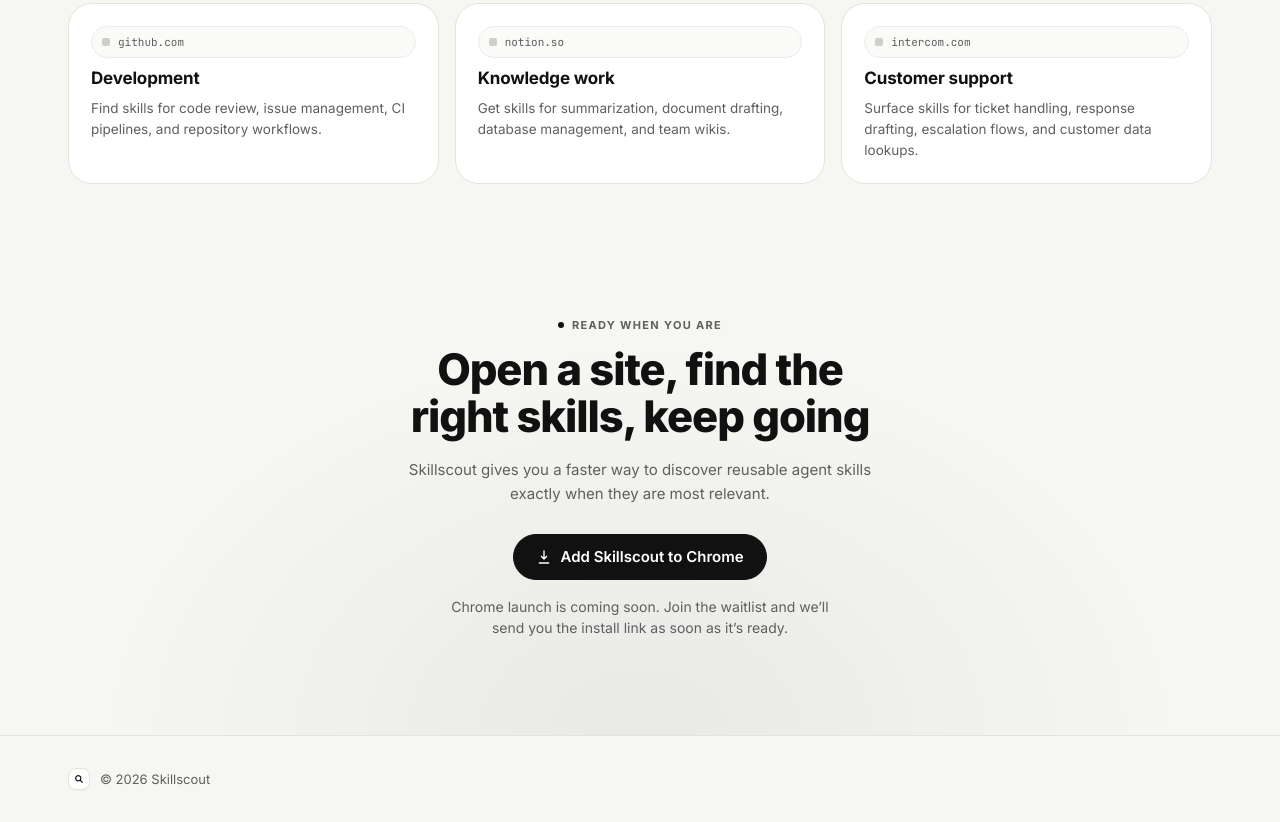
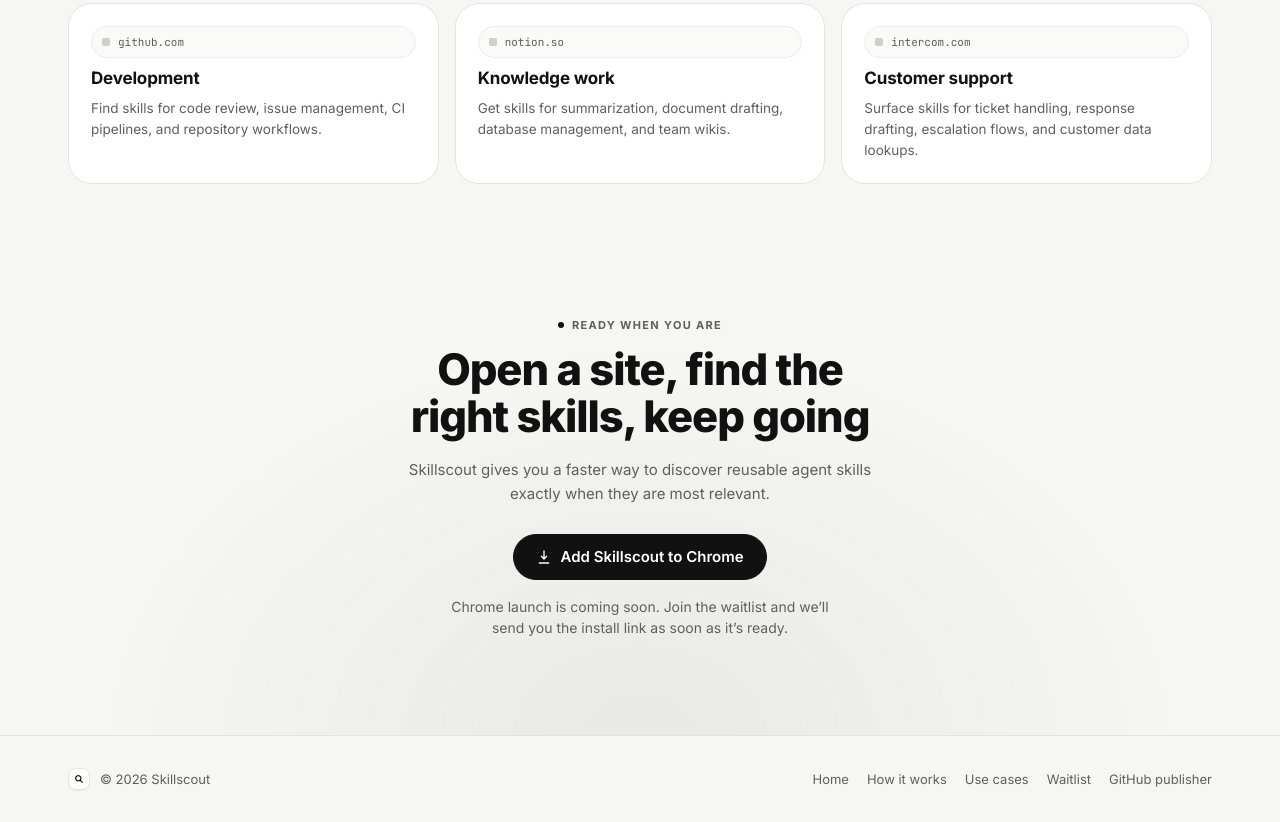
Before and after one commit to ulyanas/skillscout_page, a plain HTML site: page docs/index.html in a window 1280 px wide. Shown: the part 1779-2601 px from the top of the page. Drawn offline with nearby package versions, Linux system fonts and the light colour scheme.

Commit message:
Add remaining SEO recommendations

```diff
--- a/docs/index.html
+++ b/docs/index.html
@@ -13,6 +13,7 @@
       name="description"
       content="Skillscout is a Chrome extension that detects the site you are on and surfaces relevant AI agent skills in seconds."
     />
+    <meta name="referrer" content="strict-origin-when-cross-origin" />
     <link rel="canonical" href="https://skillscout.sh/" />
 
     <meta property="og:title" content="Skillscout — Find the right AI agent skills without leaving the page" />
@@ -41,17 +42,33 @@
     <script type="application/ld+json">
 {
   "@context": "https://schema.org",
+  "@graph": [
+    {
+      "@type": "Organization",
+      "@id": "https://skillscout.sh/#organization",
+      "name": "Skillscout",
+      "url": "https://skillscout.sh/",
+      "sameAs": [
+        "https://github.com/ulyanas"
+      ]
+    },
+    {
       "@type": "SoftwareApplication",
       "name": "Skillscout",
       "applicationCategory": "BrowserApplication",
       "operatingSystem": "Chrome",
       "url": "https://skillscout.sh/",
       "description": "A Chrome extension that detects the current site and surfaces relevant AI agent skills.",
+      "publisher": {
+        "@id": "https://skillscout.sh/#organization"
+      },
       "offers": {
         "@type": "Offer",
         "price": "0",
         "priceCurrency": "USD"
       }
+    }
+  ]
 }
     </script>
     <style>
@@ -849,6 +866,18 @@
       .foot-row {
         display: flex; justify-content: space-between; flex-wrap: wrap; gap: 16px; align-items: center;
       }
+      .foot-links {
+        display: flex;
+        flex-wrap: wrap;
+        gap: 18px;
+        align-items: center;
+      }
+      .foot-links a {
+        color: var(--text-muted);
+        text-decoration: none;
+        transition: color 120ms ease;
+      }
+      .foot-links a:hover { color: var(--text); }
 
       /* Waitlist modal */
       .waitlist-modal {
@@ -1341,6 +1370,13 @@
           <span class="brand-mark" style="width:22px; height:22px;"><img src="assets/skillscout-48.png" alt="" style="width:12px;height:12px;"/></span>
           <span>© 2026 Skillscout</span>
         </div>
+        <nav class="foot-links" aria-label="Footer">
+          <a href="#top">Home</a>
+          <a href="#how">How it works</a>
+          <a href="#use-cases">Use cases</a>
+          <a href="#install">Waitlist</a>
+          <a href="https://github.com/ulyanas" rel="me">GitHub publisher</a>
+        </nav>
       </div>
     </footer>
 
```
Lines whose indentation alone changed are shown as unchanged.
